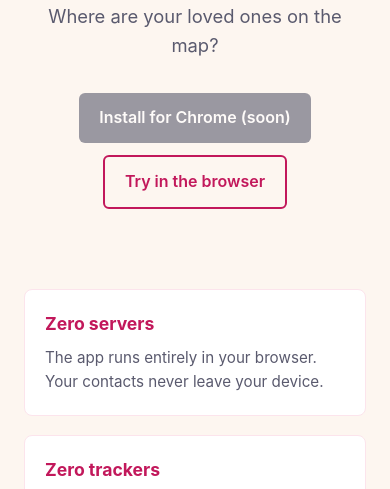
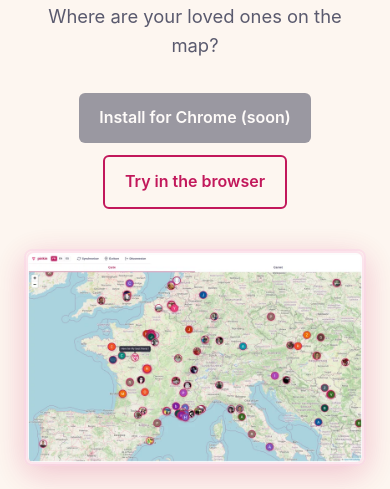
Before and after one commit to CedricMabilotte/pinkin, a browser extension: page index.html in a window 390 px wide. Shown: the part 325-814 px from the top of the page. Drawn offline with Linux system fonts and the light colour scheme.

Commit message:
Landing : image héro de la carte (800x500 webp 93ko / png fallback 253ko)
Décision opérateur : image principale (pas de slider). Cohérent avec la
sobriété qui fait l'identité de Pinkin — le visiteur comprend en
1 seconde ce que l'app produit, sans bling.

Insertion : juste sous les CTAs du hero, dans une <figure class='hero-shot'>.
<picture> avec source webp + fallback png pour les navigateurs anciens.
Width/height déclarés (anti-CLS), loading='eager' (above-the-fold).

Sources :
  /assets/landing/hero-carte.webp   93 ko  (servi en priorité)
  /assets/landing/hero-carte.png   253 ko  (fallback navigateurs sans webp)
Originaux 1280x800 dans MediaProd/, retaillés via Pillow LANCZOS + quantize.

Cadre rose pinkin doux (border 2px blush + radius 8px + shadow rose 12%
opacity). Mobile responsive width 100% max 800px height auto.

```diff
--- a/index.html
+++ b/index.html
@@ -127,6 +127,25 @@
       color: var(--rose);
     }
     p.tagline { font-size: 1.15rem; color: var(--gris); margin: 0 0 2rem; }
+
+    /* Capture héro — image principale, rendue avec un cadre rose pinkin doux
+       et une ombre subtile. Mobile : pleine largeur, ratio conservé. */
+    figure.hero-shot {
+      margin: 2.5rem auto 0;
+      max-width: 100%;
+      width: 100%;
+    }
+    figure.hero-shot picture,
+    figure.hero-shot img {
+      display: block;
+      width: 100%;
+      max-width: 800px;
+      height: auto;
+      margin: 0 auto;
+      border-radius: 8px;
+      border: 2px solid var(--blush);
+      box-shadow: 0 8px 32px rgba(194, 24, 91, 0.12);
+    }
     .cta { display: flex; gap: 0.8rem; flex-wrap: wrap; justify-content: center; }
     .cta a {
       display: inline-flex; align-items: center; gap: 0.4rem;
@@ -244,6 +263,15 @@
           <span data-lang="es">Probar en el navegador</span>
         </a>
       </div>
+
+      <figure class="hero-shot">
+        <picture>
+          <source srcset="/assets/landing/hero-carte.webp" type="image/webp">
+          <img src="/assets/landing/hero-carte.png"
+               alt="Carte Pinkin avec des dizaines de contacts épinglés sur l'Europe, fiche contact ouverte sur la côte ouest française."
+               width="800" height="500" loading="eager" decoding="async">
+        </picture>
+      </figure>
     </section>
 
     <section class="features">
```
Also changed, not shown: assets/landing/hero-carte.png (added), assets/landing/hero-carte.webp (added).
